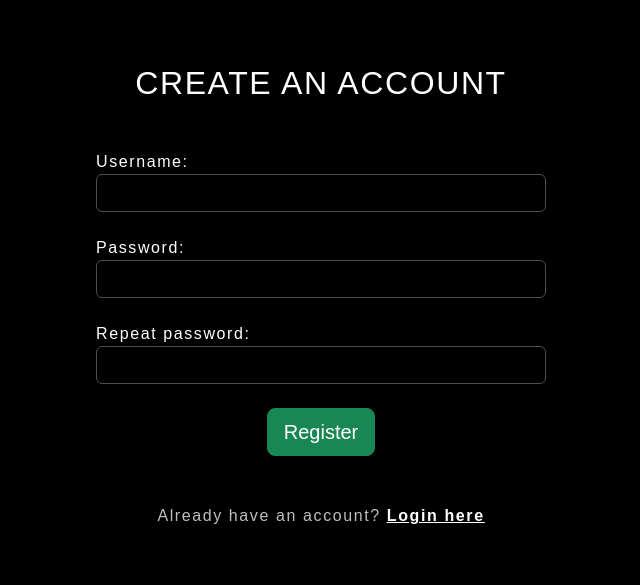
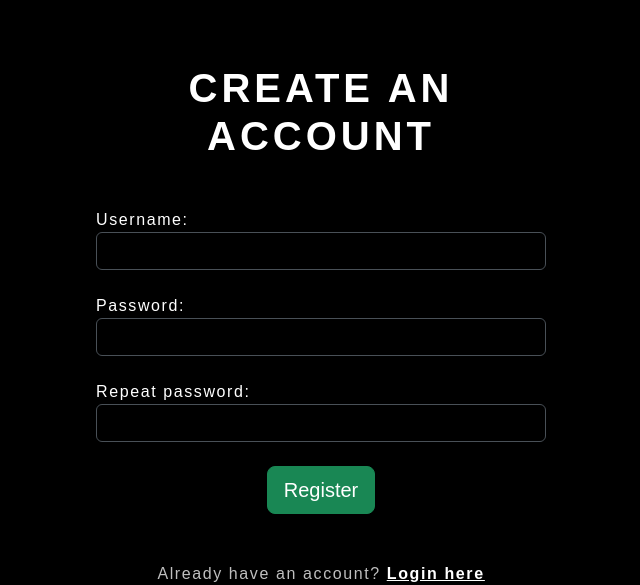
Before and after one commit to puyma/ft_transcendence, a Django app: page /signup/ in a window 1280 px wide. Shown: the part 73-658 px from the top of the page, without its empty margins (319-959 px from the left). Run offline with Django 5.2, Linux system fonts and the light colour scheme; style sheets or scripts are compiled from the project's sources; parts of the project's set-up code (start-up, migrations or seed data) failed here and were passed over; some web fonts are replaced.

Commit message:
Replaced h2 with h1

```diff
--- a/transcendence/templates/tr/pages/signup.html
+++ b/transcendence/templates/tr/pages/signup.html
@@ -4,7 +4,7 @@
 		<div class="col-12 col-md-9 col-lg-7 col-xl-6">
 			<div class="card" style="border-radius: 15px; background-color: transparent; border: none;">
 				<div class="card-body p-5">
-			  <h2 class="text-uppercase text-center mb-5">Create an account</h2>
+			  <h1 class="text-uppercase text-center mb-5">Create an account</h1>
 
 			  <form method="post" id="signup-form">
 				{% csrf_token %}
```
